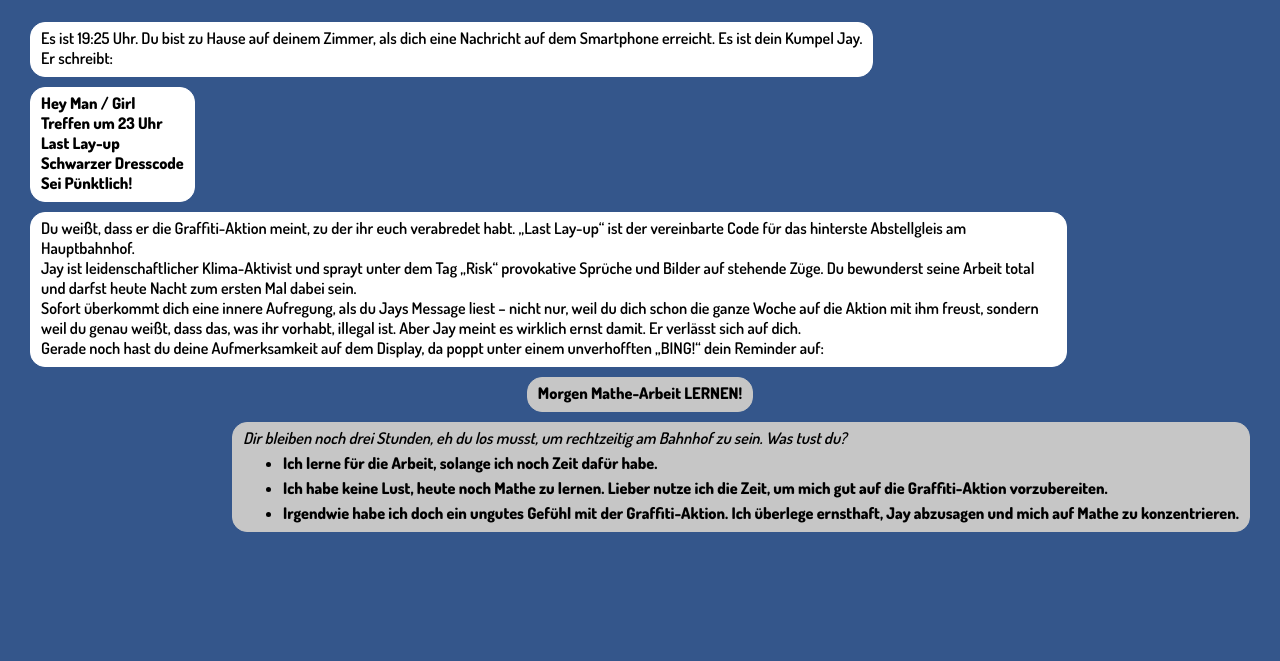
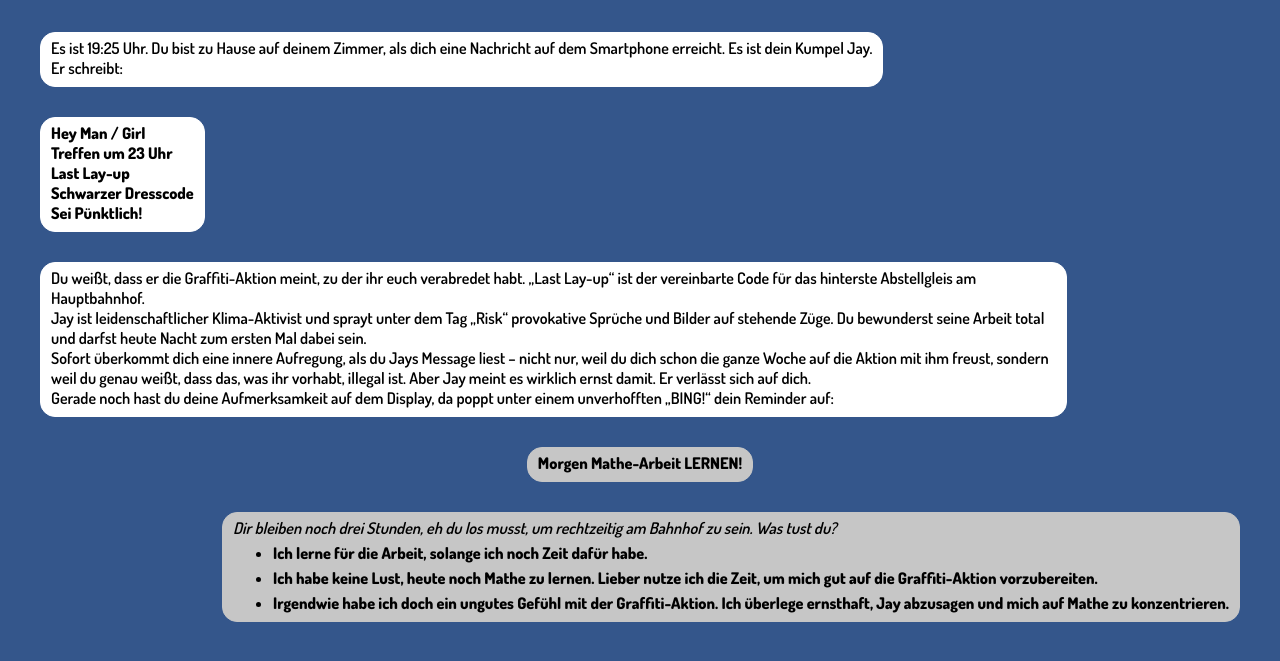
Before and after one commit to Codeniete/Codeniete.github.io, a plain HTML site: page index.html in a window 1280 px wide. Shown: the part 63-724 px from the top of the page. Drawn offline with Linux system fonts and the light colour scheme.

Commit message:
Update style.css

```diff
--- a/style.css
+++ b/style.css
@@ -107,6 +107,8 @@ main {
 
 .box {
   display: flex;
+  padding: 10px;
+
 }
 .box > .content {
   border: 1px solid #C6C6C6;
@@ -120,7 +122,7 @@ main {
 
 .box.reminder {
   margin: 0 auto;
-  padding: 0 7.5%
+  padding: 10px;
 }
 
 .box.reminder > .content {
```
